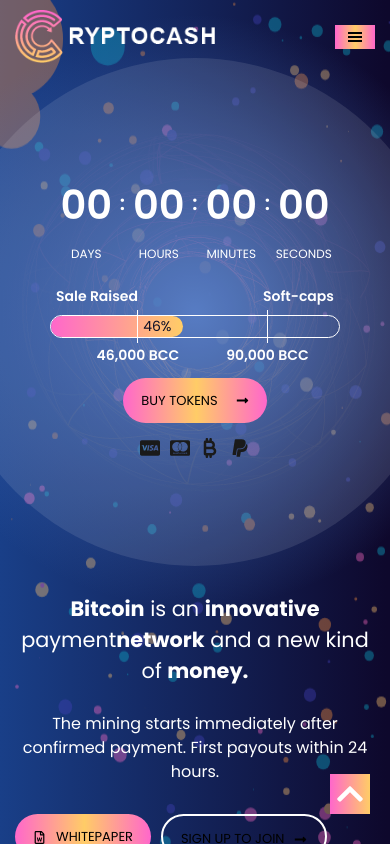
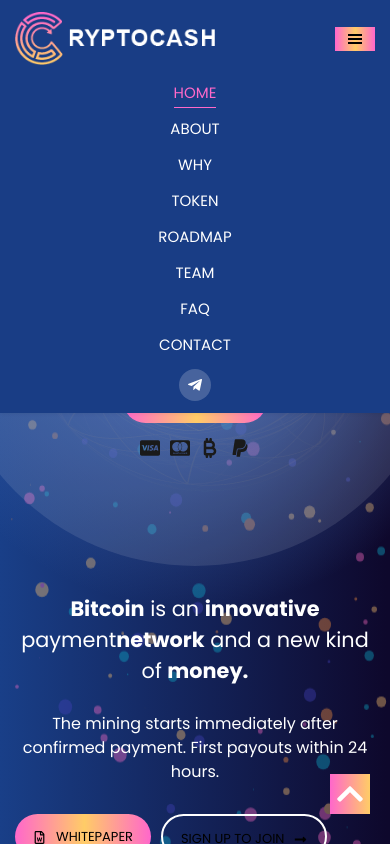
Before and after one commit to Ahsanch007/Cryptocash, a Next.js app: page / in a window 390 px wide. Both pictures are taken after a click on the button 355 px from the left and 36 px from the top of the page. Shown: the top 844 px of the page. Built offline with nearby package versions, Linux system fonts and the light colour scheme.

Commit message:
done changes

```diff
--- a/src/app/globals.css
+++ b/src/app/globals.css
@@ -97,7 +97,22 @@
   -webkit-transform: translateX(-50%) translateY(-50%);
   transform: translateX(-50%) translateY(-50%);
 }
-
+.token_gradiant::after {
+  border-radius: 100%;
+  height: 600px;
+  width: 600px;
+  content: "";
+  background-color: rgba(255,255,255,0.05);
+  position: absolute;
+  left: 50%;
+  top: 50%;
+  right: 0;
+  bottom: 0;
+  -moz-transform: translateX(-50%) translateY(-50%);
+  -webkit-transform: translateX(-50%) translateY(-50%);
+  transform: translateX(-50%) translateY(-50%);
+  z-index: -1;
+}
 .token_bg {
   background-image: url("../../public/assets/token_bg2.png");
   background-position: center center;
--- a/src/components/MainLayout/Header.js
+++ b/src/components/MainLayout/Header.js
@@ -7,7 +7,7 @@
 
 export const Header = () => {
     const [scrolled, setScrolled] = useState(false);
-
+    const [isMenuOpen, setIsMenuOpen] = useState(false);
     useEffect(() => {
         const handleScroll = () => {
             setScrolled(window.scrollY > 50);
@@ -53,6 +53,7 @@
         Aos.init();
     }, []);
     return (
+        <>
             <div className={`md:fixed w-full absolute top-0 right-0 left-0 z-[9] py-[10px] ${scrolled ? 'lg:py-[10px] bg-[#193d85]  ' : 'lg:py-[25px]  '}  transition-all `}>
                 <div className="px-[15px] relative">
                     <div className="flex justify-between items-center">
@@ -104,12 +105,70 @@
                                 </button>
                             </div>
                         </div>
-                    <button className='flex btnDefault md:hidden py-[.25rem] px-[.75rem] '>
+                        <button
+                            className="flex btnDefault md:hidden py-[.25rem] px-[.75rem]"
+                            onClick={() => setIsMenuOpen((prev) => !prev)}
+                        >
                             <GiHamburgerMenu />
                         </button>
                     </div>
                 </div>
 
             </div>
+            <div
+                className={`bg-[#193d85] py-3 absolute top-0 z-[99] right-0 left-0 w-full transition-all duration-300 ease-in-out ${isMenuOpen ? "translate-y-0 opacity-100" : "-translate-y-full opacity-0"
+                    }`}
+                style={{ boxShadow: "0 0 4px rgba(0, 0, 0, 0.1)" }}
+            >
+                <div className="px-[15px]">
+                    <div className="flex justify-between items-center">
+                        <div className="logo" data-aos="fade-down" data-aos-duration="1000">
+                            <img
+                                src="/assets/logo.png"
+                                className="max-w-[200px] lg:max-w-[180px] h-auto"
+                                alt="Logo"
+                            />
+                        </div>
+                        <button
+                            className="flex btnDefault md:hidden py-[.25rem] px-[.75rem]"
+                            onClick={() => setIsMenuOpen(false)}
+                        >
+                            <GiHamburgerMenu />
+                        </button>
+                    </div>
+                    <ul className="flex flex-col pt-4 gap-3 items-center text-center">
+                        {navItems.map((item, index) => (
+                            <li
+                                className="relative px-[10px]"
+                                key={index}
+                                data-aos="fade-down"
+                                data-aos-duration={item.duration}
+                            >
+                                {item.name === "Telegram" ? (
+                                    <div
+                                        className="h-[32px] w-[32px] bg-[#fff3] rounded-full flex justify-center hover:text-[#ff69c9] text-white transition-all cursor-pointer items-center"
+                                        onClick={() => handleNavItemClick(item)}
+                                    >
+                                        <FaTelegramPlane />
+                                    </div>
+                                ) : (
+                                    <a
+                                        onClick={() => handleNavItemClick(item)}
+                                        className={`${item.active ? "text-[#ff69c9]" : "text-white"
+                                            } transition-all cursor-pointer hover:text-[#ff69c9] font-medium relative uppercase text-[15px]`}
+                                    >
+                                        {item.name}
+                                        {item.active && (
+                                            <span className="absolute bottom-[-5px] w-full right-0 left-0 h-px bg-[#ff69c9]" />
+                                        )}
+                                    </a>
+                                )}
+                            </li>
+                        ))}
+                    </ul>
+                </div>
+            </div>
+
+        </>
     )
 }
--- a/src/components/ui/ImageSlider.js
+++ b/src/components/ui/ImageSlider.js
@@ -91,7 +91,7 @@
                         <img
                             src={images[currentIndex]}
                             alt={`Fullscreen Slide ${currentIndex + 1}`}
-                            className="max-w-full h-[500px] object-contain"
+                            className="max-w-[700px] h-[600px]  2xl:h-[800px] object-contain"
                         />
                         {/* Close Button */}
                         <button
```
Lines whose indentation alone changed are shown as unchanged.
